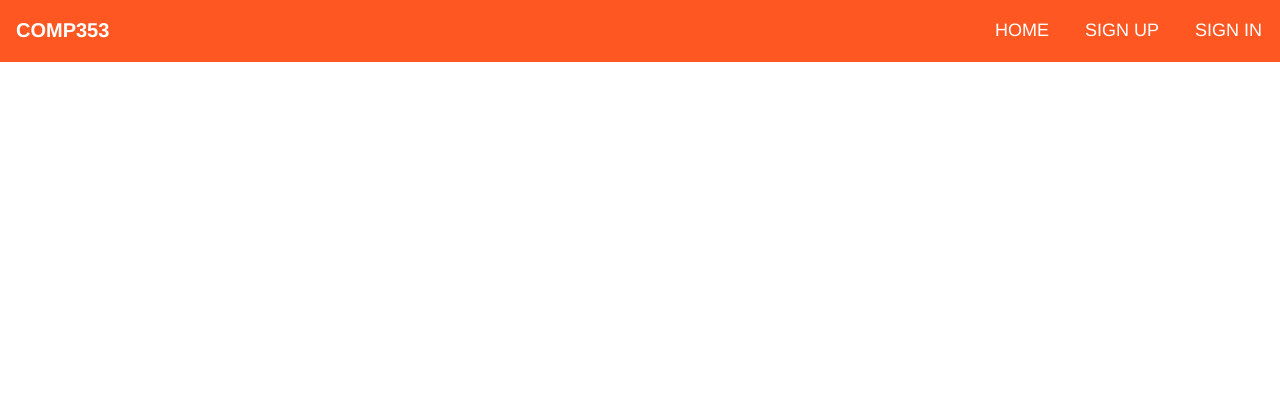
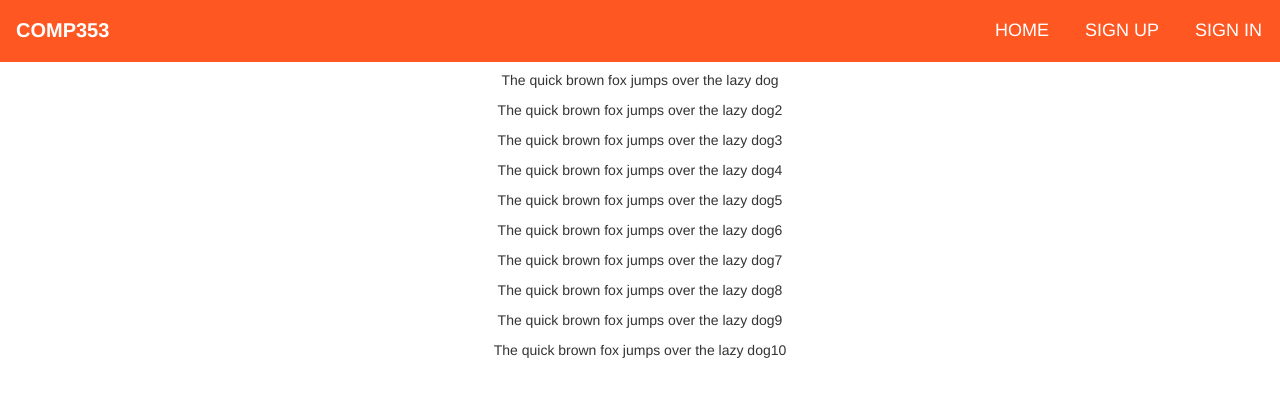
Before and after one commit to Carbonec2/COMP353-class-project, a PHP site: page / in a window 1280 px wide. Shown: the top 397 px of the page. Run offline with PHP 8.4, Linux system fonts and the light colour scheme; some libraries are stand-ins or nearby versions.

Commit message:
Solved margin problems, added dump content in welcome.php

```diff
--- a/css/everyPage.css
+++ b/css/everyPage.css
@@ -33,3 +33,10 @@
     padding: 16px 16px;
     text-decoration: none;
 }
+
+.mainPanel{
+
+    display:block;
+    margin-top:70px;
+
+}
--- a/index.php
+++ b/index.php
@@ -56,7 +56,9 @@ if (!isset($wantedPage)) {
     <body>
         <?php
         include_once('includes/header.php');
+        echo '<div id="mainPanel" class="container-fluid text-center mainPanel">';
         include_once('pages/' . $wantedPage . '.php');
+        echo '</div>';
         include_once('includes/footer.php');
         ?>
     </body>
--- a/pages/welcome.php
+++ b/pages/welcome.php
@@ -1 +1,22 @@
 <p>The quick brown fox jumps over the lazy dog</p>
+
+<p>The quick brown fox jumps over the lazy dog2</p>
+
+
+<p>The quick brown fox jumps over the lazy dog3</p>
+
+
+<p>The quick brown fox jumps over the lazy dog4</p>
+
+
+<p>The quick brown fox jumps over the lazy dog5</p>
+
+<p>The quick brown fox jumps over the lazy dog6</p>
+
+<p>The quick brown fox jumps over the lazy dog7</p>
+
+<p>The quick brown fox jumps over the lazy dog8</p>
+
+<p>The quick brown fox jumps over the lazy dog9</p>
+
+<p>The quick brown fox jumps over the lazy dog10</p>
```
